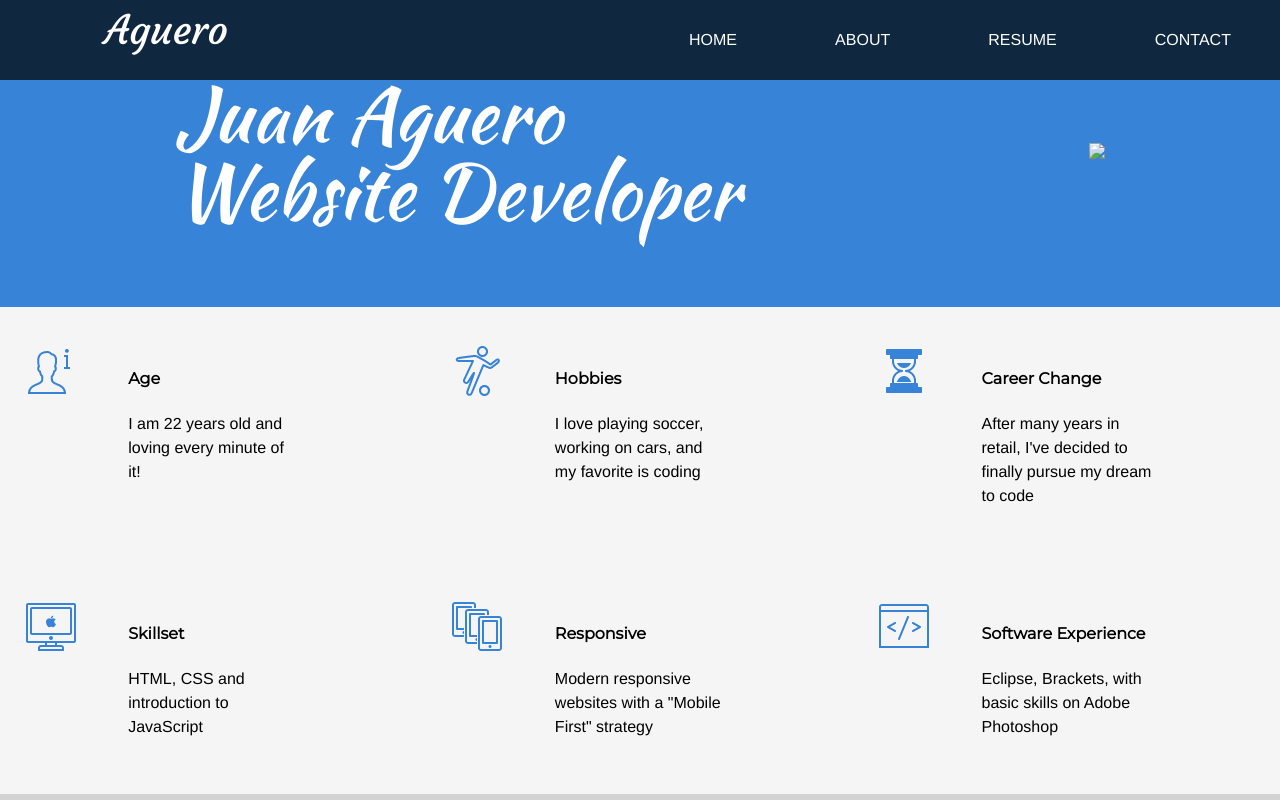
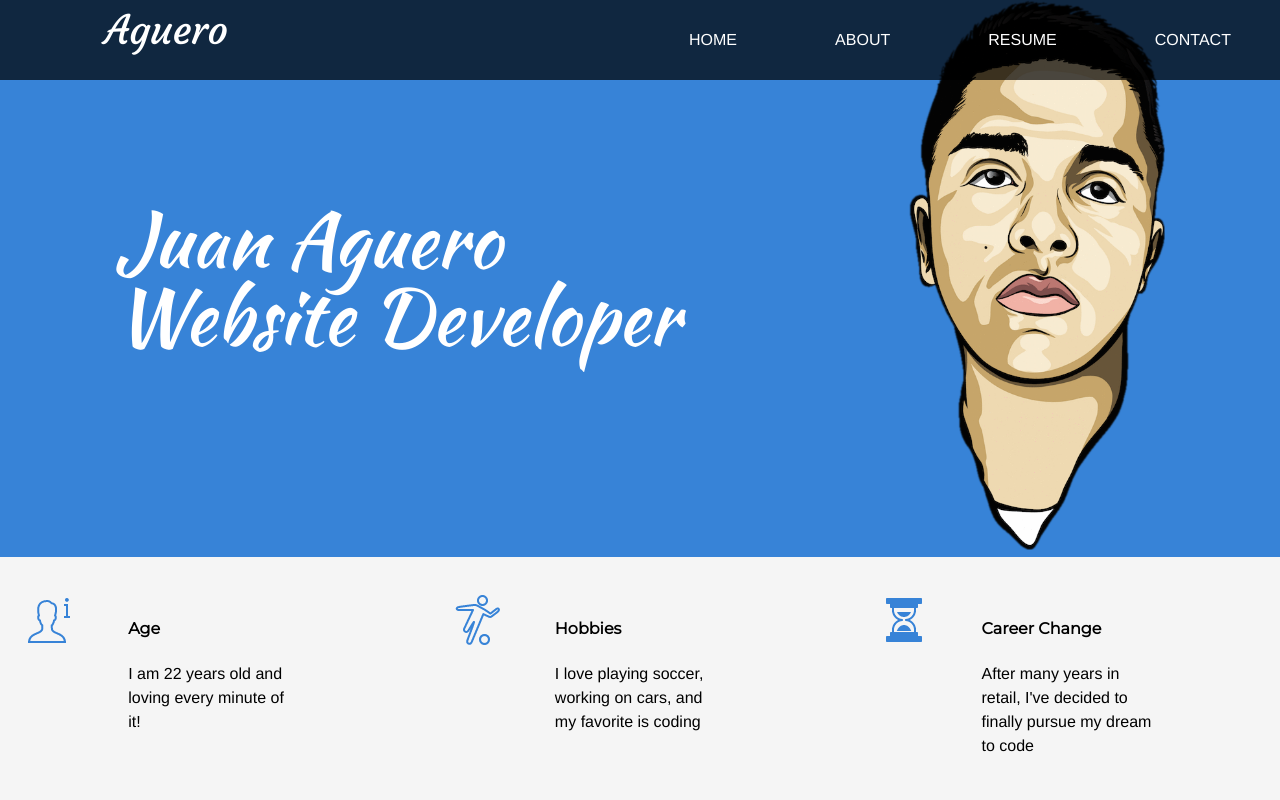
Before and after one commit to jaguer0/jaguer0.github.io, a plain HTML site: page index.html in a window 1280 px wide. Shown: the top 800 px of the page. Drawn offline with nearby package versions, Linux system fonts and the light colour scheme.

Commit message:
update nabber

```diff
--- a/index.html
+++ b/index.html
@@ -33,7 +33,7 @@
     <header id="hero">
         <div class="hflex" id="hero1"><p>Juan Aguero
         <br/>Website Developer</p></div>
-        <div class="hflex" id="hero2"><img id="mypic" src="kun1.png" height="550"></div></header>
+        <div class="hflex" id="hero2"><img id="mypic" src="images/kun1.png" height="550"></div></header>
 
 
     <section id="main">
```
Also changed, not shown: images/kun1.png (added).
